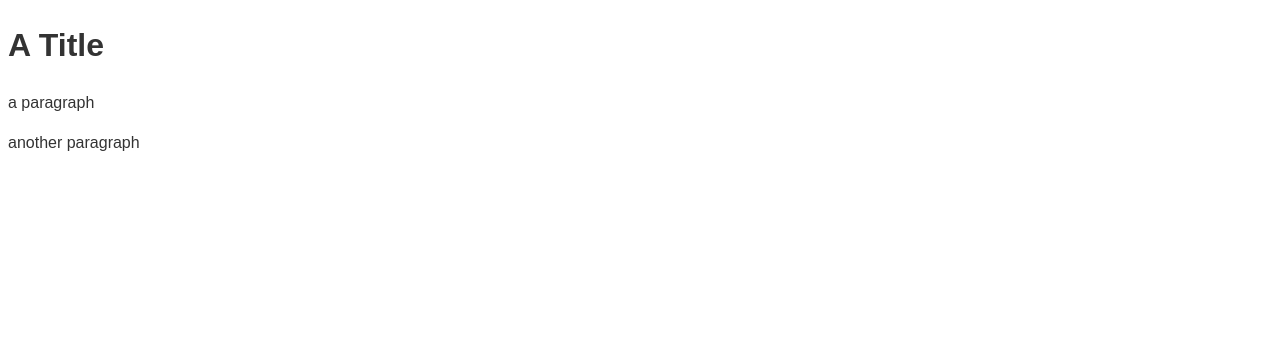
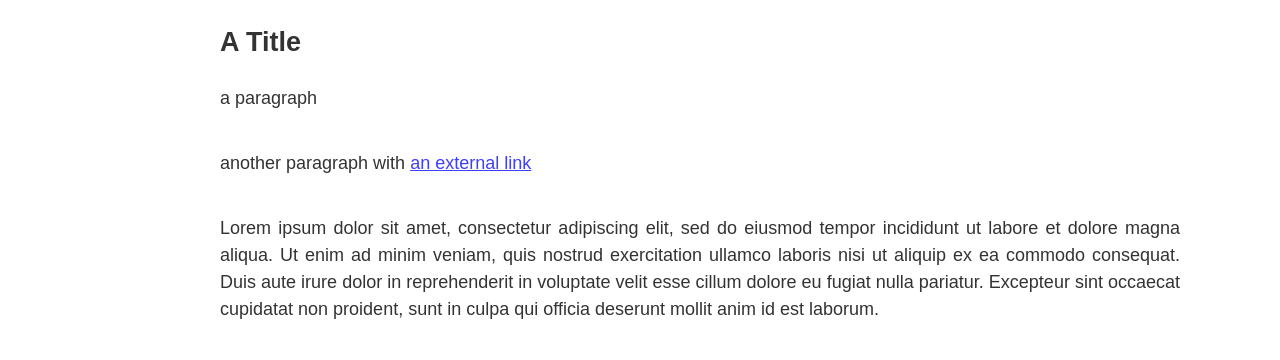
Before and after one commit to dlesbre/site-interludes, a Django app: page / in a window 1280 px wide. Shown: the top 360 px of the page. Run offline with Django 3.2, Linux system fonts and the light colour scheme.

Commit message:
Added lorem ipsum and basic css

```diff
--- a/home/static/css/style.css
+++ b/home/static/css/style.css
@@ -1,7 +1,33 @@
-body {
-	background-color: #FFF;
+html, body {
 	color: #333;
-	font-size: 1em;
+	font-size: 18px;
+	font-weight: 300;
 	line-height: 1.5;
 	font-family: Arial, Roboto, Helvetica, sans-serif;
 }
+
+body {
+	background-color: #FFF;
+}
+
+a:link {
+	text-decoration: underline;
+	color: rgb(62, 62, 255);
+}
+
+section {
+	text-align: justify;
+}
+
+section > * {
+	max-width: 960px;
+
+	margin-left: calc(50% - 480px);
+	padding-left: 60px;
+	padding-right: 60px;
+}
+
+section p {
+	padding-bottom: 20px;
+	font-size: 1rem;
+}
--- a/home/templates/home.html
+++ b/home/templates/home.html
@@ -8,8 +8,11 @@
     <link rel="stylesheet" href="{% static 'css/style.css' %}">
 	</head>
 	<body>
-		<h1>A Title</h1>
-		<p>a paragraph</p>
-		<p>another paragraph</p>
+		<section>
+			<h1>A Title</h1>
+			<p>a paragraph</p>
+			<p>another paragraph with <a href="http://www.google.com" class="external">an external link</a></p>
+			<p>Lorem ipsum dolor sit amet, consectetur adipiscing elit, sed do eiusmod tempor incididunt ut labore et dolore magna aliqua. Ut enim ad minim veniam, quis nostrud exercitation ullamco laboris nisi ut aliquip ex ea commodo consequat. Duis aute irure dolor in reprehenderit in voluptate velit esse cillum dolore eu fugiat nulla pariatur. Excepteur sint occaecat cupidatat non proident, sunt in culpa qui officia deserunt mollit anim id est laborum.</p>
+		</section>
 	</body>
 </html>
```
